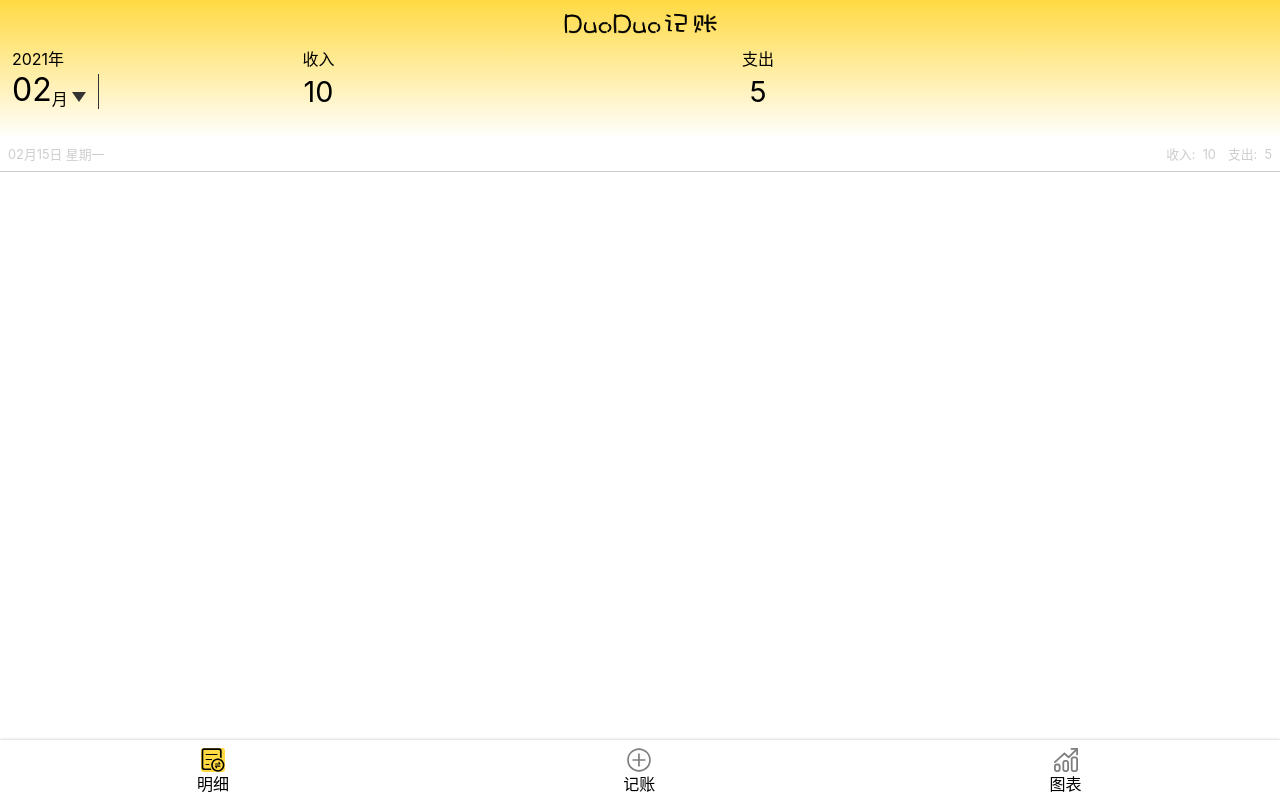
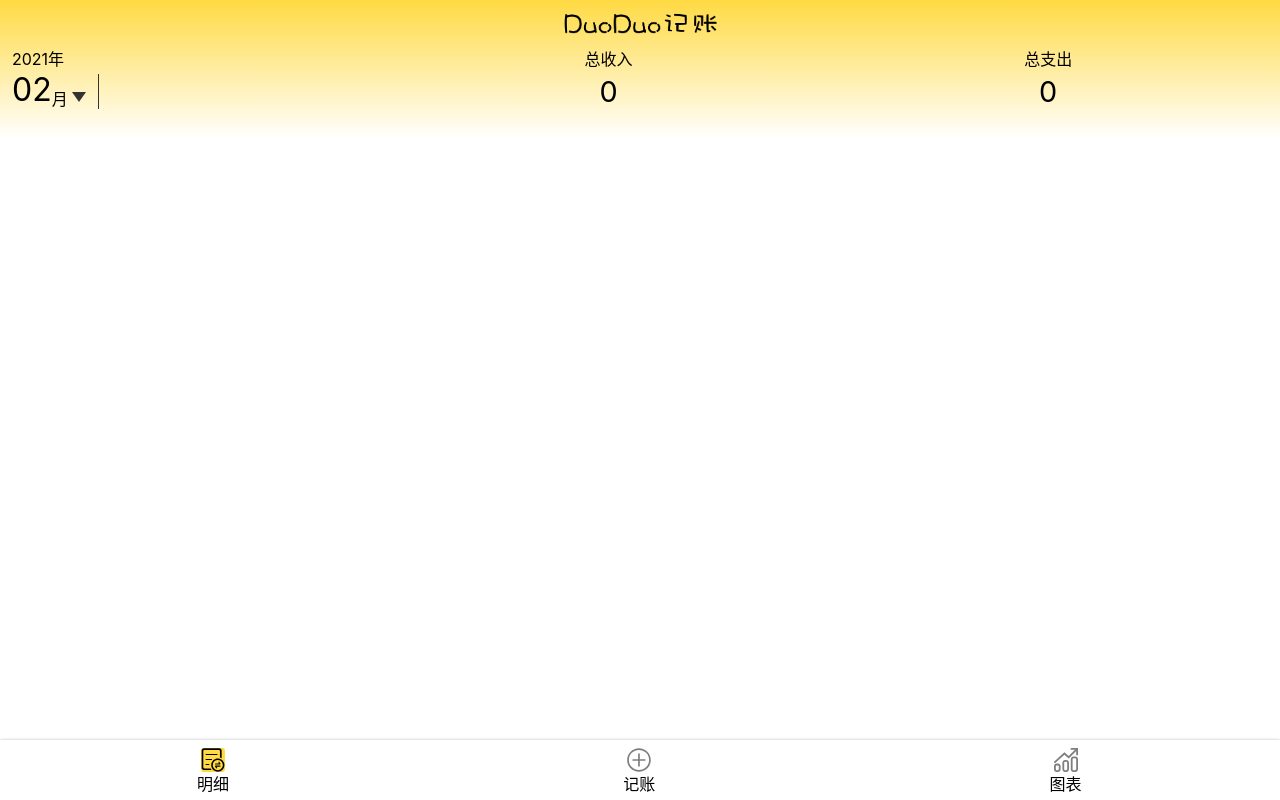
Before and after one commit to DDB324/duoduojizhang-React, a React app: page /#/detail in a window 1280 px wide. Built offline with nearby package versions, Linux system fonts and the light colour scheme.

Commit message:
根据日期展示数据

```diff
--- a/src/Views/Detail.tsx
+++ b/src/Views/Detail.tsx
@@ -1,76 +1,46 @@
 import React from 'react';
 import {Layout} from 'components/Layout';
-import Icon from '../components/Icon';
-import title from '../pictures/title.png';
-import {TopWrapper} from './Detail/TopWrapper';
-import {MainWrapper} from './Detail/MainWrapper';
-import {useRecords} from '../hooks/useRecords';
-import {useTags} from '../hooks/useTags';
+import {RecordItem, useRecords} from '../hooks/useRecords';
 import day from 'dayjs';
+import {Top} from 'Views/Detail/Top';
+import {Main} from './Detail/Main';
 
 //显示记账明细的页面
 const Detail = () => {
+  //获取records
   const {records} = useRecords();
-  const {findTag} = useTags();
-  const currentTime = new Date().toISOString();
-  const top = () => {
-    return <TopWrapper>
-      <main><img src={title} alt=""/></main>
-      <div>
-        <div className='date'>
-          <div className='year'>{day(currentTime).format('YYYY年')}</div>
-          <div className='month'>
-            <div className='month-content'>{day(currentTime).format('MM')}</div>
-            <span>月</span>
-            <span className='triangle'/>
-            <span className='vertical-line'/>
-          </div>
-        </div>
-        <div className='income'>
-          <div>收入</div>
-          <div className='income-content'>10</div>
-        </div>
-        <div className='expenditure'>
-          <div>支出</div>
-          <div className='expenditure-content'>5</div>
-        </div>
-      </div>
-    </TopWrapper>;
+
+  //申明按照日期储存数据的hash表
+  const hash: { [K: string]: RecordItem[] } = {}; //{02月16日:[record,record]}
+
+  //对记账数据尽心处理,按照日期分类
+  records.forEach(record => {
+    const key = day(record.createAt).format('YYYY-MM-DD');
+    if (!(key in hash)) {
+      hash[key] = [];
+    }
+    hash[key].push(record);
+  });
+
+  //将hash表中的数据转换为数组并按照日期的近远排列
+  const hashArr = Object.entries(hash).sort((a, b) => {
+    if (a[0] === b[0]) return 0;
+    if (a[0] > b[0]) return -1;
+    return 1;
+  });
+
+  //计算总收入总支出的函数
+  const value = (records: RecordItem[], category: '+' | '-') => {
+    const expenditureArr = records.filter(record => record.category === category).map(x => x.amount);
+    return expenditureArr.reduce((sum, n) => sum + n, 0);
   };
-  const main = () => {
-      return <MainWrapper>
-        <div className='top'>
-          <div className='date'>02月15日 星期一</div>
-          <div className='income'>收入:&nbsp;&nbsp;10</div>
-          <div className='expenditure'>支出:&nbsp;&nbsp;5</div>
-        </div>
-        <ul>
-          {records.map(record => (
-            <li>
-              <div className='icon-wrapper'>
-                <Icon name={findTag(record.selectedTagId[0]).chart}/>
-              </div>
-              <div className='record-name'>
-                {record.note ? record.note : findTag(record.selectedTagId[0]).name}
-              </div>
-              <div className='record-amount'>{(record.category === '-' ? '-' : '+') + record.amount}</div>
-              <span className='vertical-line'/>
-            </li>
-          ))}
-        </ul>
-      </MainWrapper>;
-    }
-  ;
+
   return (
     <Layout
-      top={top()}
-      main={main()}
+      top={Top(records, value)}
+      main={Main(hashArr, value)}
     />
   );
 };
 
-export
-{
-  Detail
-}
-  ;
+export {Detail};
--- /dev/null
+++ b/src/Views/Detail/Main.tsx
@@ -0,0 +1,39 @@
+import {MainWrapper} from './MainWrapper';
+import {useTags} from '../../hooks/useTags';
+import day from 'dayjs';
+import Icon from '../../components/Icon';
+import {RecordItem} from '../../hooks/useRecords';
+
+const Main = (hashArr:[string, RecordItem[]][],value:(records:RecordItem[],category:'+'|'-')=>number) => {
+  const {findTag} = useTags();
+    return <MainWrapper>
+      {
+        hashArr.map(([date, record]) => (
+          <div className='wrapper' key={date}>
+            <div className='top'>
+              <div className='date'>{day(date).format('MM月DD日 dddd')}</div>
+              <div className='income'>收入:&nbsp;{value(record, '+')}</div>
+              <div className='expenditure'>支出:&nbsp;{value(record, '-')}</div>
+            </div>
+            <ul>
+              {record.map(record => (
+                <li key={record.id}>
+                  <div className='icon-wrapper'>
+                    <Icon name={findTag(record.selectedTagId[0]).chart}/>
+                  </div>
+                  <div className='record-name'>
+                    {record.note ? record.note : findTag(record.selectedTagId[0]).name}
+                  </div>
+                  <div className='record-amount'>{(record.category === '-' ? '-' : '') + record.amount}</div>
+                  <span className='vertical-line'/>
+                </li>
+              ))}
+            </ul>
+          </div>
+        ))
+      }
+    </MainWrapper>;
+  }
+;
+
+export {Main}
--- a/src/Views/Detail/MainWrapper.tsx
+++ b/src/Views/Detail/MainWrapper.tsx
@@ -2,6 +2,8 @@
 
 const MainWrapper = styled.div`
   overflow-x: hidden;
+
+  .wrapper {
 
     > .top {
       padding: 8px;
@@ -54,14 +56,20 @@
 
         > .vertical-line {
           position: absolute;
-        bottom: 0;
+          top: 0;
           right: 0;
           height: 1px;
           background: rgba(0, 0, 0, .2);
           width: 85%;
         }
+
+        &:first-child {
+          > .vertical-line {
+            background: transparent;
           }
-
+        }
+      }
+    }
   }
 `;
 
--- /dev/null
+++ b/src/Views/Detail/Top.tsx
@@ -0,0 +1,34 @@
+import {TopWrapper} from './TopWrapper';
+import title from 'pictures/title.png';
+import day from 'dayjs';
+import {RecordItem} from '../../hooks/useRecords';
+
+const Top = (records: RecordItem[], value: (records: RecordItem[], category: '+' | '-') => number) => {
+  const currentTime = (new Date()).toISOString();
+  return <TopWrapper>
+    <main>
+      <img src={title} alt=""/>
+    </main>
+    <div>
+      <div className='date'>
+        <div className='year'>{day(currentTime).format('YYYY年')}</div>
+        <div className='month'>
+          <div className='month-content'>{day(currentTime).format('MM')}</div>
+          <span>月</span>
+          <span className='triangle'/>
+          <span className='vertical-line'/>
+        </div>
+      </div>
+      <div className='income'>
+        <div>总收入</div>
+        <div className='income-content'>{value(records, '+')}</div>
+      </div>
+      <div className='expenditure'>
+        <div>总支出</div>
+        <div className='expenditure-content'>{value(records, '-')}</div>
+      </div>
+    </div>
+  </TopWrapper>;
+};
+
+export {Top};
--- a/src/Views/Detail/TopWrapper.tsx
+++ b/src/Views/Detail/TopWrapper.tsx
@@ -20,6 +20,7 @@
     > .date {
       display: flex;
       flex-direction: column;
+      width: 30%;
 
       > .month {
         display: flex;
@@ -77,4 +78,4 @@
   }
 `;
 
-export {TopWrapper}
+export {TopWrapper};
--- a/src/Views/Money.tsx
+++ b/src/Views/Money.tsx
@@ -57,13 +57,6 @@
 
   return (
     <WrapperLayout>
-      {'category: ' + selected.category}
-      <hr/>
-      {'selectedTagId: ' + selected.selectedTagId}
-      <hr/>
-      {'note: ' + selected.note}
-      <hr/>
-      {'amount: ' + selected.amount}
       <CategorySection category={selected.category}
                        onCategoryChange={(category, selectedTagId) =>
                          onChange({category: category, selectedTagId: selectedTagId})}/>
--- a/src/hooks/useRecords.tsx
+++ b/src/hooks/useRecords.tsx
@@ -1,7 +1,9 @@
 import {useEffect, useState} from 'react';
 import {useUpdate} from './useUpdate';
+import {createRecordId} from '../lib/createId';
 
-type RecordItem = {
+export type RecordItem = {
+  id: number
   category: '+' | '-'
   selectedTagId: number[]
   note: string
@@ -10,7 +12,7 @@
 }
 
 //继承某个类型并删除其中的某个属性
-type newRecordItem = Omit<RecordItem, 'createAt'>
+type newRecordItem = Omit<RecordItem, 'createAt' | 'id'>
 
 const useRecords = () => {
   const [records, setRecords] = useState<RecordItem[]>([]);
@@ -27,7 +29,11 @@
 
   //增加记账内容
   const addRecord = (newRecord: newRecordItem) => {
-    const record = {...newRecord, createAt: (new Date()).toISOString()};
+    const record = {
+      ...newRecord,
+      createAt: (new Date()).toISOString(),
+      id: createRecordId()
+    };
     setRecords([...records, record]);
   };
 
--- a/src/hooks/useTags.tsx
+++ b/src/hooks/useTags.tsx
@@ -1,5 +1,5 @@
 import {useEffect, useState} from 'react';
-import {createId} from '../lib/createId';
+import {createTagId} from '../lib/createId';
 import {useUpdate} from './useUpdate';
 
 type Tag = {
@@ -9,22 +9,22 @@
 }
 
 const defaultIncomeTags = () => [
-  {id: createId(), chart: 'draw-money', name: '取钱'},
-  {id: createId(), chart: 'save-money', name: '存钱'},
-  {id: createId(), chart: 'wage', name: '工资'},
+  {id: createTagId(), chart: 'draw-money', name: '取钱'},
+  {id: createTagId(), chart: 'save-money', name: '存钱'},
+  {id: createTagId(), chart: 'wage', name: '工资'},
 ];
 const defaultExpenditureTags = () => [
-  {id: createId(), chart: 'repast', name: '餐饮'},
-  {id: createId(), chart: 'shopping2', name: '购物'},
-  {id: createId(), chart: 'airplane', name: '旅行'},
-  {id: createId(), chart: 'amusement', name: '娱乐'},
-  {id: createId(), chart: 'cinema', name: '电影'},
-  {id: createId(), chart: 'game', name: '游戏'},
-  {id: createId(), chart: 'gift', name: '礼物'},
-  {id: createId(), chart: 'journey', name: '行李'},
-  {id: createId(), chart: 'maintain', name: '修理'},
-  {id: createId(), chart: 'music', name: '音乐'},
-  {id: createId(), chart: 'sing', name: '唱歌'},
+  {id: createTagId(), chart: 'repast', name: '餐饮'},
+  {id: createTagId(), chart: 'shopping2', name: '购物'},
+  {id: createTagId(), chart: 'airplane', name: '旅行'},
+  {id: createTagId(), chart: 'amusement', name: '娱乐'},
+  {id: createTagId(), chart: 'cinema', name: '电影'},
+  {id: createTagId(), chart: 'game', name: '游戏'},
+  {id: createTagId(), chart: 'gift', name: '礼物'},
+  {id: createTagId(), chart: 'journey', name: '行李'},
+  {id: createTagId(), chart: 'maintain', name: '修理'},
+  {id: createTagId(), chart: 'music', name: '音乐'},
+  {id: createTagId(), chart: 'sing', name: '唱歌'},
 ];
 
 const useTags = () => {
@@ -63,7 +63,7 @@
       window.alert('标签名称不能超过4个字符,请重新输入');
       return false;
     } else {
-      const tag: Tag = {id: createId(), chart, name};
+      const tag: Tag = {id: createTagId(), chart, name};
       if (category === '-') {
         setExpenditureTags([
           ...expenditureTags,
--- a/src/lib/createId.tsx
+++ b/src/lib/createId.tsx
@@ -1,8 +1,18 @@
 //生成标签ID的函数,每次调用都会+1
-let id = parseInt(window.localStorage.getItem('MaxId') || '0');
-const createId = () => {
-  id += 1;
-  window.localStorage.setItem('MaxId', id.toString());
-  return id;
+const tagIdName = 'MaxTagId'
+let tagId = parseInt(window.localStorage.getItem(tagIdName) || '0');
+const createTagId = () => {
+  tagId += 1;
+  window.localStorage.setItem(tagIdName, tagId.toString());
+  return tagId;
 };
-export {createId};
+
+//生成记账id的函数,每次调用都会+1
+const recordIdName = 'MaxRecordId'
+let recordId = parseInt(window.localStorage.getItem(recordIdName) || '0');
+const createRecordId = () => {
+  recordId += 1;
+  window.localStorage.setItem(recordIdName, recordId.toString());
+  return recordId;
+};
+export {createTagId,createRecordId};
```
Lines whose indentation alone changed are shown as unchanged.
